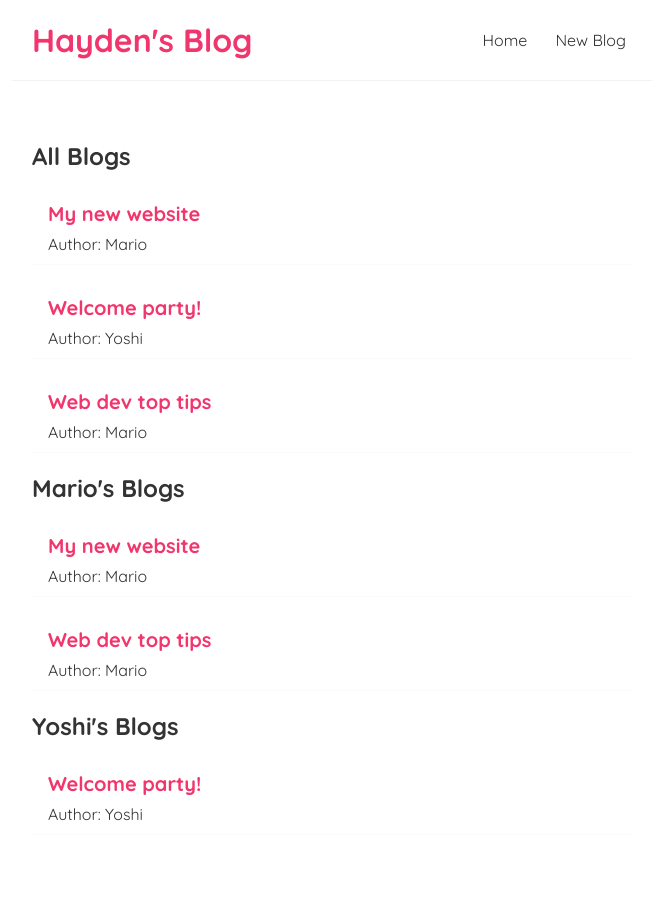
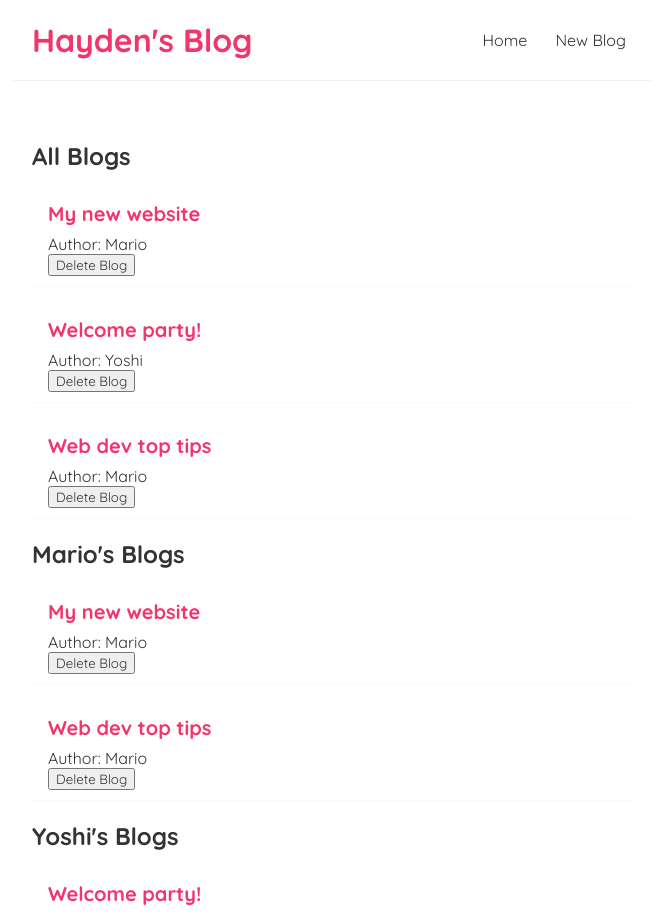
Before and after one commit to haydenshelley/react-blog-tutorial, a React (Create React App) app: page / in a window 1280 px wide. Shown: the top 916 px of the page, without its empty margins (308-964 px from the left). Built offline with nearby package versions, Linux system fonts and the light colour scheme.

Commit message:
delete blog button

```diff
--- a/src/BlogList.js
+++ b/src/BlogList.js
@@ -1,4 +1,4 @@
-const BlogList = ({ blogs, title }) => {
+const BlogList = ({ blogs, title, handleDelete }) => {
   return (
     <div className="blog-List">
       <h2>{title}</h2>
@@ -6,6 +6,7 @@
         <div className="blog-preview" key={blog.id}>
           <h2>{blog.title}</h2>
           <p>Author: {blog.author} </p>
+          <button onClick={() => handleDelete(blog.id)}>Delete Blog</button>
         </div>
       ))}
     </div>
--- a/src/Home.js
+++ b/src/Home.js
@@ -13,16 +13,23 @@
     },
   ]);
 
+  const handleDelete = (id) => {
+    const newBlogs = blogs.filter((blog) => blog.id !== id);
+    setBlogs(newBlogs);
+  };
+
   return (
     <div className="home">
-      <BlogList blogs={blogs} title={"All Blogs"} />
+      <BlogList blogs={blogs} title={"All Blogs"} handleDelete={handleDelete} />
       <BlogList
         blogs={blogs.filter((blog) => blog.author === "Mario")}
         title={"Mario's Blogs"}
+        handleDelete={handleDelete}
       />
       <BlogList
         blogs={blogs.filter((blog) => blog.author === "Yoshi")}
         title={"Yoshi's Blogs"}
+        handleDelete={handleDelete}
       />
     </div>
   );
```
